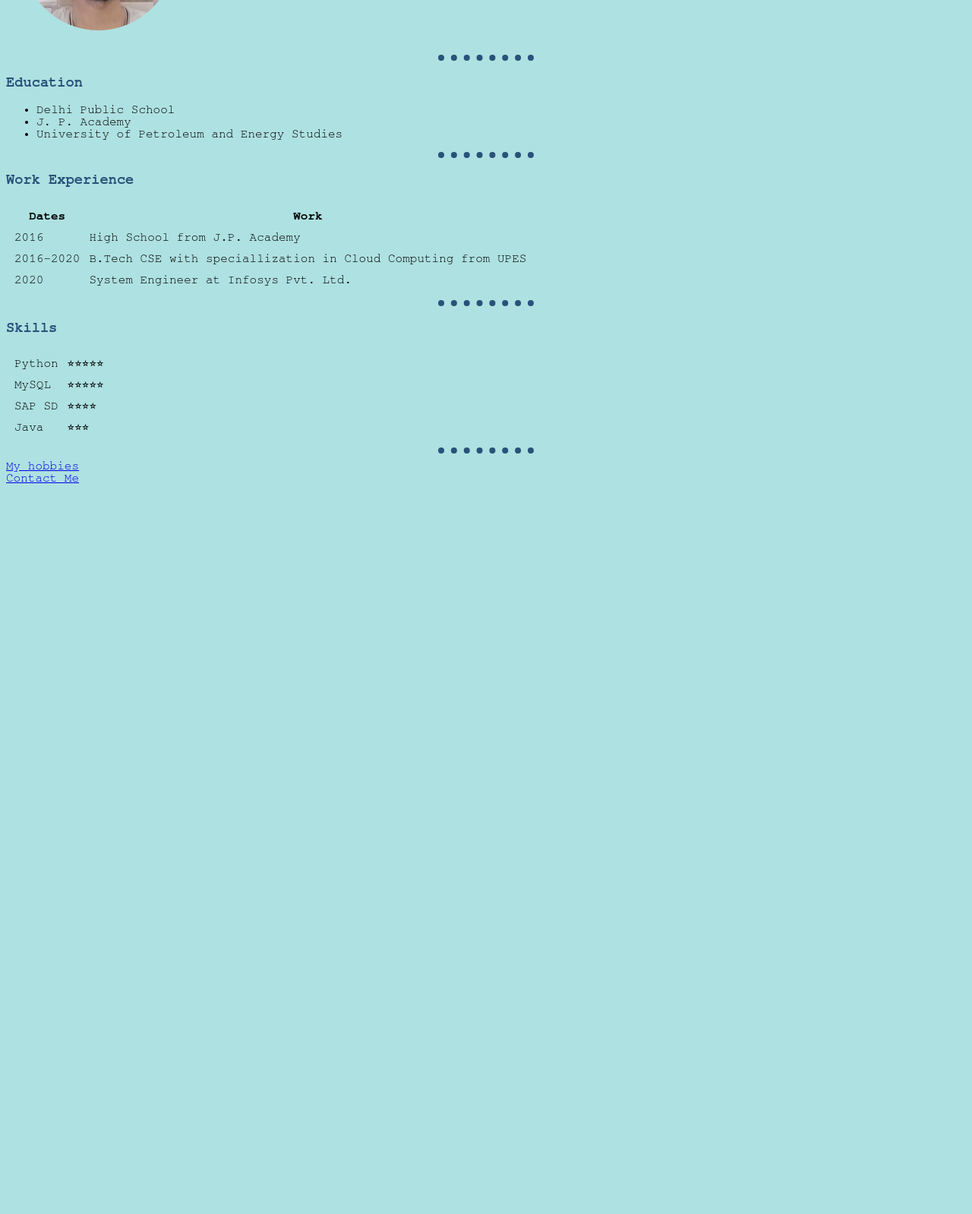
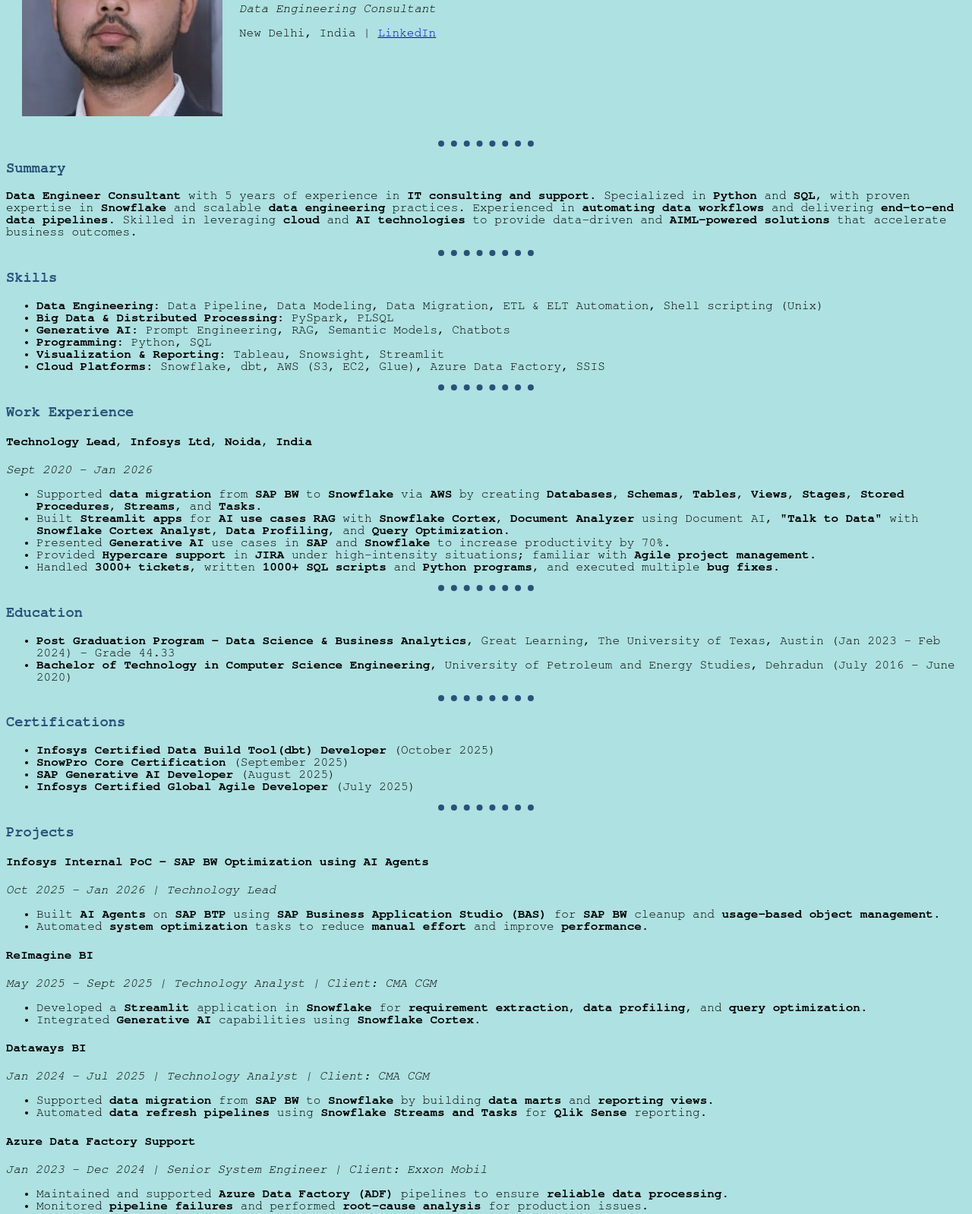
Before and after one commit to Shahzeb98/CV, a plain HTML site: page index.html in a window 1280 px wide. Shown: the part 190-1788 px from the top of the page at 76% size. Before the commit the page ends 835 px from the top, so only its background shows below. Drawn offline with Linux system fonts and the light colour scheme.

Commit message:
2026 CV updates

```diff
--- a/index.html
+++ b/index.html
@@ -3,79 +3,102 @@
 
 <head>
   <meta charset="utf-8">
-  <title>Shahzeb's Personal Site</title>
+  <title>Shahzeb Rizvi - Data Engineering Consultant</title>
   <link rel="stylesheet" href="css/styles.css">
 </head>
 
 <body>
   <table cellspacing='20'>
     <tr>
-      <td><img src="images/Shahzeb.png" alt="Shahzeb's profile pic"></td>
+      <td><img src="images/profilepic.jpeg" alt="Shahzeb's profile pic"></td>
       <td>
         <h1>Shahzeb Rizvi</h1>
         <p>
-          <em>System Engineer at <strong>Infosys Pvt. Ltd.</strong></em>
+          <em>Data Engineering Consultant</em>
         </p>
         <p>
-          I am a 2020 B.Tech graduate. I ❤️ chess, music and coding.
+          New Delhi, India | <a href="https://linkedin.com/in/shahzebrizvi74">LinkedIn</a>
         </p>
       </td>
     </tr>
   </table>
   <hr />
+
+  <h3>Summary</h3>
+  <p><strong>Data Engineer Consultant</strong> with 5 years of experience in <strong>IT consulting and support</strong>.
+  Specialized in <strong>Python</strong> and <strong>SQL</strong>, with proven expertise in <strong>Snowflake</strong> and scalable <strong>data engineering</strong> practices.
+  Experienced in <strong>automating data workflows</strong> and delivering <strong>end-to-end data pipelines</strong>.
+  Skilled in leveraging <strong>cloud</strong> and <strong>AI technologies</strong> to provide data-driven and <strong>AIML-powered solutions</strong> that accelerate business outcomes.</p>
+
+  <hr />
+  <h3>Skills</h3>
+  <ul>
+    <li><strong>Data Engineering:</strong> Data Pipeline, Data Modeling, Data Migration, ETL & ELT Automation, Shell scripting (Unix)</li>
+    <li><strong>Big Data & Distributed Processing:</strong> PySpark, PLSQL</li>
+    <li><strong>Generative AI:</strong> Prompt Engineering, RAG, Semantic Models, Chatbots</li>
+    <li><strong>Programming:</strong> Python, SQL</li>
+    <li><strong>Visualization & Reporting:</strong> Tableau, Snowsight, Streamlit</li>
+    <li><strong>Cloud Platforms:</strong> Snowflake, dbt, AWS (S3, EC2, Glue), Azure Data Factory, SSIS</li>
+  </ul>
+
+  <hr />
+  <h3>Work Experience</h3>
+  <h4>Technology Lead, Infosys Ltd, Noida, India</h4>
+  <p><em>Sept 2020 – Jan 2026</em></p>
+  <ul>
+    <li>Supported <strong>data migration</strong> from <strong>SAP BW</strong> to <strong>Snowflake</strong> via <strong>AWS</strong> by creating <strong>Databases</strong>, <strong>Schemas</strong>, <strong>Tables</strong>, <strong>Views</strong>, <strong>Stages</strong>, <strong>Stored Procedures</strong>, <strong>Streams</strong>, and <strong>Tasks</strong>.</li>
+    <li>Built <strong>Streamlit apps</strong> for <strong>AI use cases</strong> <strong>RAG</strong> with <strong>Snowflake Cortex</strong>, <strong>Document Analyzer</strong> using Document AI, "<strong>Talk to Data</strong>" with <strong>Snowflake Cortex Analyst</strong>, <strong>Data Profiling</strong>, and <strong>Query Optimization</strong>.</li>
+    <li>Presented <strong>Generative AI</strong> use cases in <strong>SAP</strong> and <strong>Snowflake</strong> to increase productivity by 70%.</li>
+    <li>Provided <strong>Hypercare support</strong> in <strong>JIRA</strong> under high-intensity situations; familiar with <strong>Agile project management</strong>.</li>
+    <li>Handled <strong>3000+ tickets</strong>, written <strong>1000+ SQL scripts</strong> and <strong>Python programs</strong>, and executed multiple <strong>bug fixes</strong>.</li>
+  </ul>
+
+  <hr />
   <h3>Education</h3>
   <ul>
-    <li>
-      Delhi Public School
-    </li>
-    <li>J. P. Academy</li>
-    <li>University of Petroleum and Energy Studies</li>
+    <li><strong>Post Graduation Program - Data Science & Business Analytics</strong>, Great Learning, The University of Texas, Austin (Jan 2023 – Feb 2024) - Grade 44.33</li>
+    <li><strong>Bachelor of Technology in Computer Science Engineering</strong>, University of Petroleum and Energy Studies, Dehradun (July 2016 – June 2020)</li>
   </ul>
-  <hr>
-  <h3>Work Experience</h3>
-  <table cellspacing='10'>
-    <thead>
-      <tr>
-        <th>
-          Dates
-        </th>
-        <th>Work</th>
-      </tr>
-    </thead>
-    <tbody>
-      <tr>
-        <td>2016</td>
-        <td>High School from J.P. Academy</td>
-      </tr>
-      <tr>
-        <td>2016-2020</td>
-        <td>B.Tech CSE with speciallization in Cloud Computing from UPES</td>
-      </tr>
-      <tr>
-        <td>2020</td>
-        <td>System Engineer at Infosys Pvt. Ltd.</td>
-      </tr>
-    </tbody>
-  </table>
-  <hr>
-  <h3>Skills</h3>
-  <table cellspacing='10'>
-    <tr>
-      <td>Python</td>
-      <td>⭐⭐⭐⭐⭐</td>
-    <tr>
-      <td>MySQL</td>
-      <td>⭐⭐⭐⭐⭐</td>
-    </tr>
-    <tr>
-      <td>SAP SD</td>
-      <td>⭐⭐⭐⭐</td>
-    </tr>
-    <tr>
-      <td>Java</td>
-      <td>⭐⭐⭐</td>
-    </tr>
-  </table>
+
+  <hr />
+  <h3>Certifications</h3>
+  <ul>
+    <li><strong>Infosys Certified Data Build Tool(dbt) Developer</strong> (October 2025)</li>
+    <li><strong>SnowPro Core Certification</strong> (September 2025)</li>
+    <li><strong>SAP Generative AI Developer</strong> (August 2025)</li>
+    <li><strong>Infosys Certified Global Agile Developer</strong> (July 2025)</li>
+  </ul>
+
+  <hr />
+  <h3>Projects</h3>
+  <h4>Infosys Internal PoC – SAP BW Optimization using AI Agents</h4>
+  <p><em>Oct 2025 – Jan 2026 | Technology Lead</em></p>
+  <ul>
+    <li>Built <strong>AI Agents</strong> on <strong>SAP BTP</strong> using <strong>SAP Business Application Studio (BAS)</strong> for <strong>SAP BW</strong> cleanup and <strong>usage-based object management</strong>.</li>
+    <li>Automated <strong>system optimization</strong> tasks to reduce <strong>manual effort</strong> and improve <strong>performance</strong>.</li>
+  </ul>
+
+  <h4>ReImagine BI</h4>
+  <p><em>May 2025 – Sept 2025 | Technology Analyst | Client: CMA CGM</em></p>
+  <ul>
+    <li>Developed a <strong>Streamlit</strong> application in <strong>Snowflake</strong> for <strong>requirement extraction</strong>, <strong>data profiling</strong>, and <strong>query optimization</strong>.</li>
+    <li>Integrated <strong>Generative AI</strong> capabilities using <strong>Snowflake Cortex</strong>.</li>
+  </ul>
+
+  <h4>Dataways BI</h4>
+  <p><em>Jan 2024 – Jul 2025 | Technology Analyst | Client: CMA CGM</em></p>
+  <ul>
+    <li>Supported <strong>data migration</strong> from <strong>SAP BW</strong> to <strong>Snowflake</strong> by building <strong>data marts</strong> and <strong>reporting views</strong>.</li>
+    <li>Automated <strong>data refresh pipelines</strong> using <strong>Snowflake Streams and Tasks</strong> for <strong>Qlik Sense</strong> reporting.</li>
+  </ul>
+
+  <h4>Azure Data Factory Support</h4>
+  <p><em>Jan 2023 – Dec 2024 | Senior System Engineer | Client: Exxon Mobil</em></p>
+  <ul>
+    <li>Maintained and supported <strong>Azure Data Factory (ADF)</strong> pipelines to ensure <strong>reliable data processing</strong>.</li>
+    <li>Monitored <strong>pipeline failures</strong> and performed <strong>root-cause analysis</strong> for production issues.</li>
+  </ul>
+
   <hr>
   <a href="hobbies.html">My hobbies</a>
   <br>
```
Also changed, not shown: contact-me.html (+1 -5 lines), images/Shahzeb.png (deleted), images/profilepic.jpeg (added).
